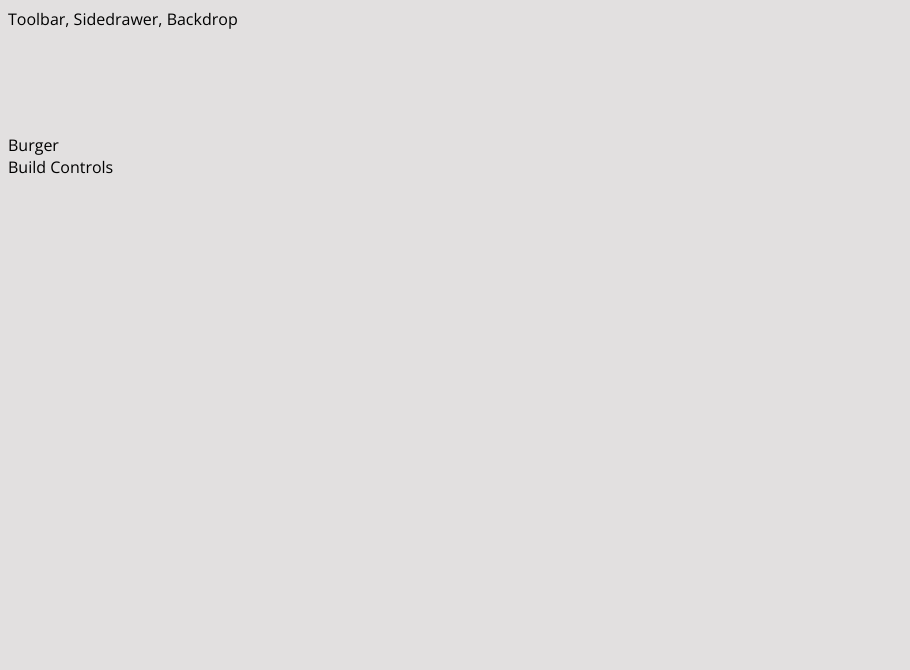
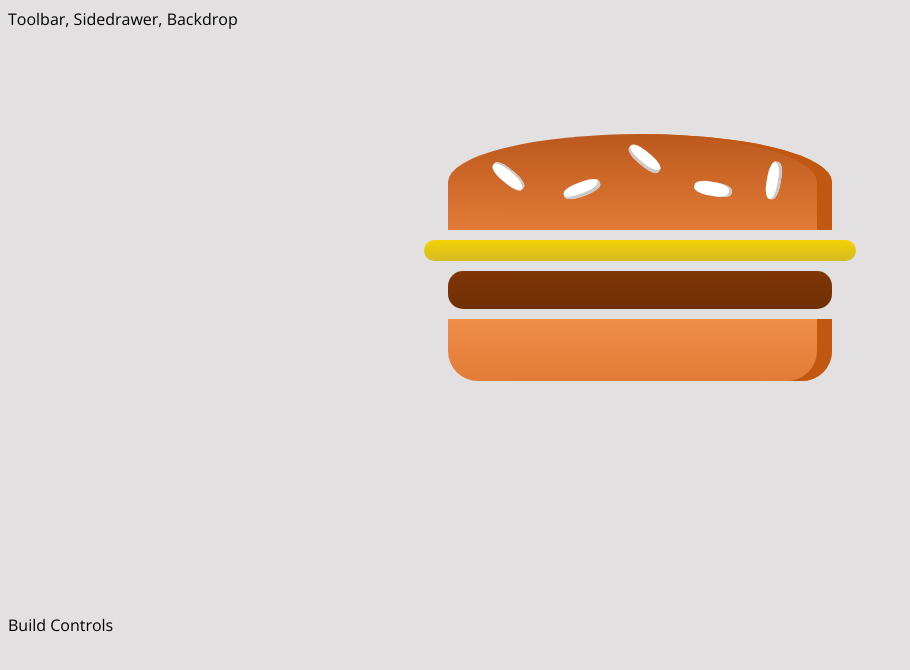
Before and after one commit to sweeptic/Burger-Project, a React (Create React App) app: page / in a window 1280 px wide. Shown: the top 670 px of the page, without its empty margins (0-910 px from the left). Built offline with nearby package versions, Linux system fonts and the light colour scheme.

Commit message:
10. Starting the Burger Component

```diff
--- a/src/components/Burger/Burger.js
+++ b/src/components/Burger/Burger.js
@@ -0,0 +1,16 @@
+import React from 'react'
+import classes from './Burger.module.css'
+import BurgerIngredient from './BurgerIngredient/BurgerIngredient'
+
+const burger = (props) => {
+    return (
+        <div className={classes.Burger}>
+            <BurgerIngredient type="bread-top"/>
+            <BurgerIngredient type="cheese"/>
+            <BurgerIngredient type="meat"/>
+            <BurgerIngredient type="bread-bottom"/>
+        </div>
+    )
+}
+
+export default burger
--- /dev/null
+++ b/src/components/Burger/Burger.module.css
@@ -0,0 +1,15 @@
+.Burger {
+    max-width: 30rem;
+    margin: auto;
+    height: 30rem;
+    text-align: center;
+    font-weight: bold;
+    font-size: 1.2rem;
+}
+
+/* @media (min-width: 1000px) and (min-height: 700px) {
+    .Burger {
+        width: 700px;
+        height: 600px;
+    }
+} */
--- a/src/components/Burger/BurgerIngredient/BurgerIngredient.js
+++ b/src/components/Burger/BurgerIngredient/BurgerIngredient.js
@@ -37,7 +37,7 @@
     }
 }
 
-BurgerIngredient.PropTypes = {
+BurgerIngredient.propTypes = {
     type: PropTypes.string.isRequired
 };
 
--- a/src/containers/BurgerBuilder/BurgerBuilder.js
+++ b/src/containers/BurgerBuilder/BurgerBuilder.js
@@ -1,12 +1,13 @@
 import React, { Component } from "react";
 import Aux from "../../hoc/Aux_";
+import Burger from "../../components/Burger/Burger";
 
 class BurgerBuilder extends Component {
     render() {
         return (
             <Aux>
                 {/* graphical representation of burger */}
-                <div>Burger</div>
+                <Burger/>
                 <div>Build Controls</div>
             </Aux>
         );
```
